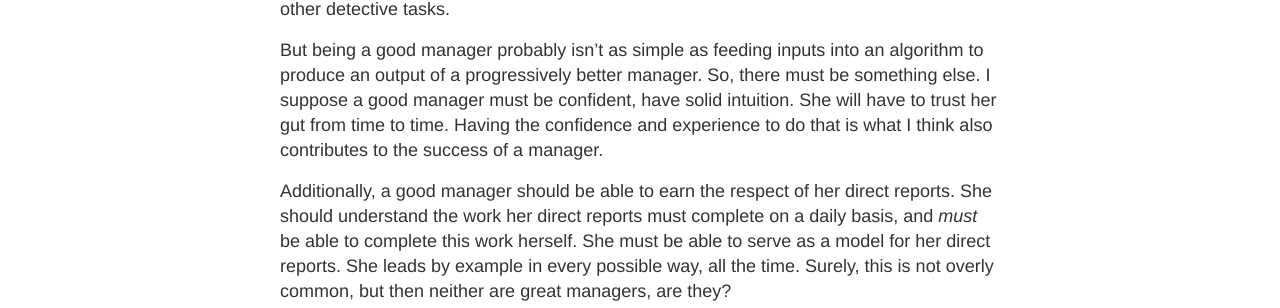
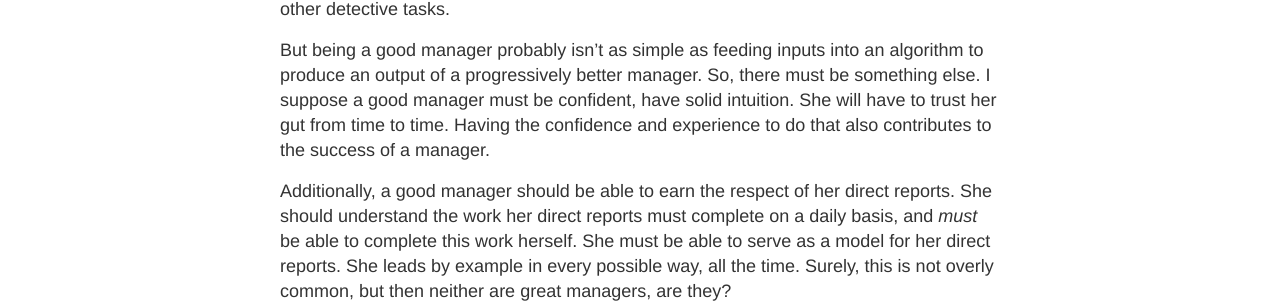
Before and after one commit to rnicholus/raynicholus.com, a Jekyll site: the page built from _posts/2021-07-11-great-managers.md, in a window 1280 px wide. Shown: the part 737-1045 px from the top of the page. Built offline with Jekyll 4.4.1, drawn with Linux system fonts in a browser that asks for light colours.

Commit message:
less confusing?

```diff
--- a/_posts/2021-07-11-great-managers.md
+++ b/_posts/2021-07-11-great-managers.md
@@ -16,7 +16,7 @@ But maybe that's a path towards articulating important traits of a manager. Perh
 
 Though getting candid feedback from your direct reports is...tricky. So perhaps a good manager must be able to make his or her direct reports feel comfortable sharing this feedback. This may not always be possible, so a good manager must be able to "read between the lines", "take the temperature of the room", "look for patterns" and various other detective tasks.
 
-But being a good manager probably isn't as simple as feeding inputs into an algorithm to produce an output of a progressively better manager. So, there must be something else. I suppose a good manager must be confident, have solid intuition. She will have to trust her gut from time to time. Having the confidence and experience to do that is what I think also contributes to the success of a manager.
+But being a good manager probably isn't as simple as feeding inputs into an algorithm to produce an output of a progressively better manager. So, there must be something else. I suppose a good manager must be confident, have solid intuition. She will have to trust her gut from time to time. Having the confidence and experience to do that also contributes to the success of a manager.
 
 Additionally, a good manager should be able to earn the respect of her direct reports. She should understand the work her direct reports must complete on a daily basis, and _must_ be able to complete this work herself. She must be able to serve as a model for her direct reports. She leads by example in every possible way, all the time. Surely, this is not overly common, but then neither are great managers, are they?
 
```
